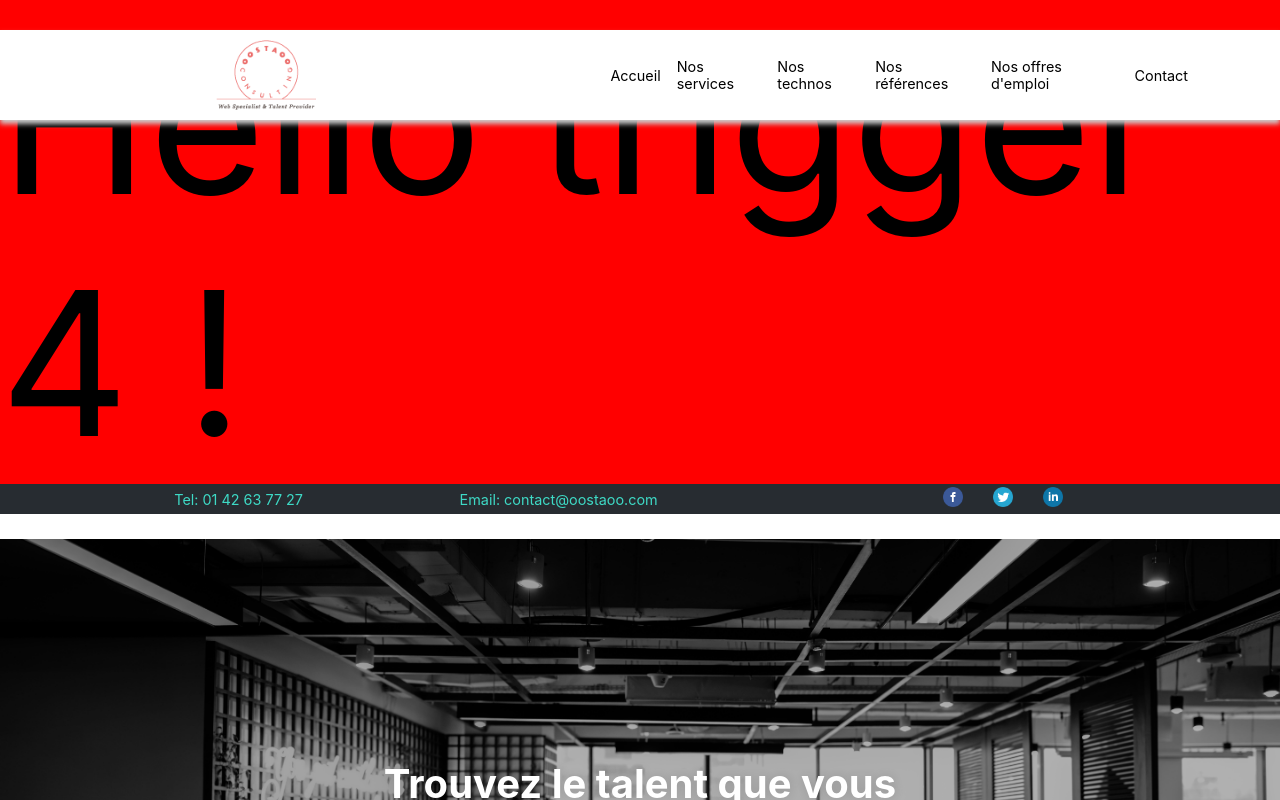
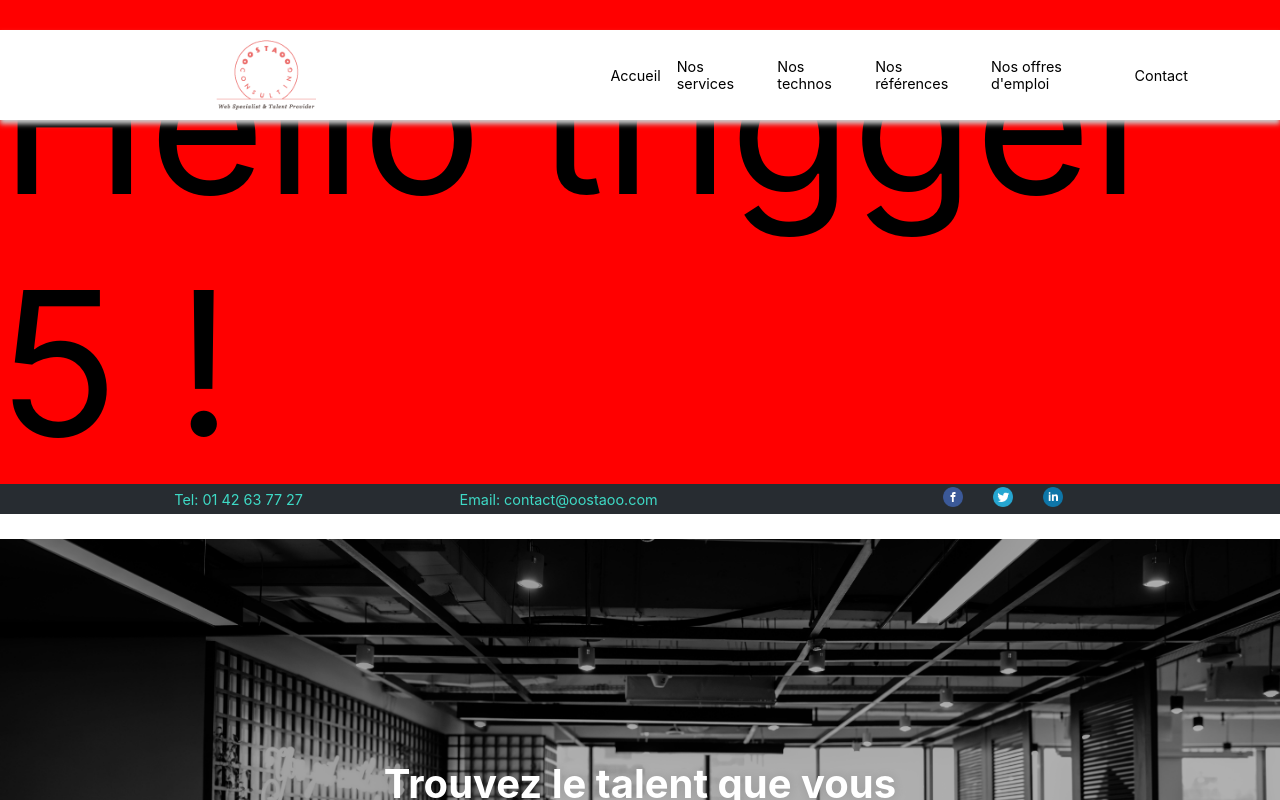
Before and after one commit to jeremielenoir/oostaoo-site, a React (Create React App) app: page / in a window 1280 px wide. Shown: the top 800 px of the page. Built offline with nearby package versions, Linux system fonts and the light colour scheme; no server answers.

Commit message:
test config Jay

```diff
--- a/src/App.jsx
+++ b/src/App.jsx
@@ -14,7 +14,7 @@ function App() {
   return (
     <>
       <div style={{ fontSize: "200px", backgroundColor: "red" }}>
-        Hello trigger 4 !
+        Hello trigger 5 !
       </div>
       <Nav />
       <Header id="accueil" />
```
